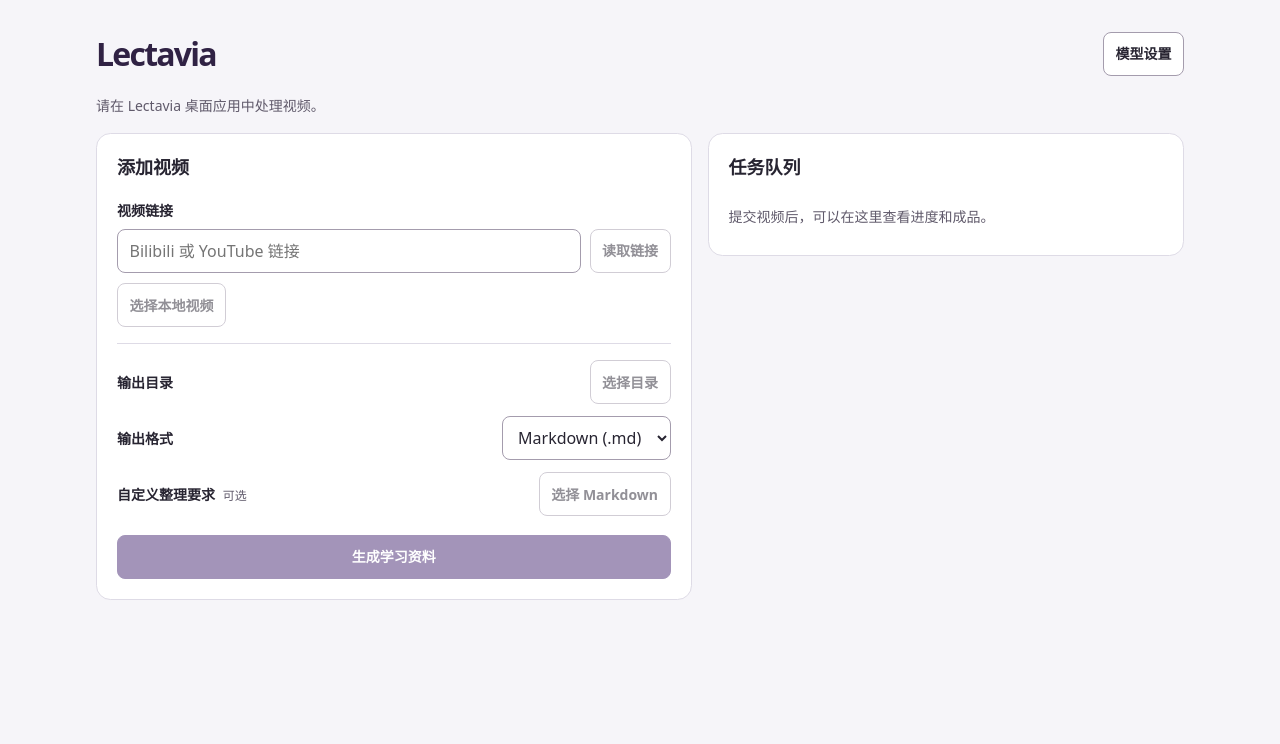
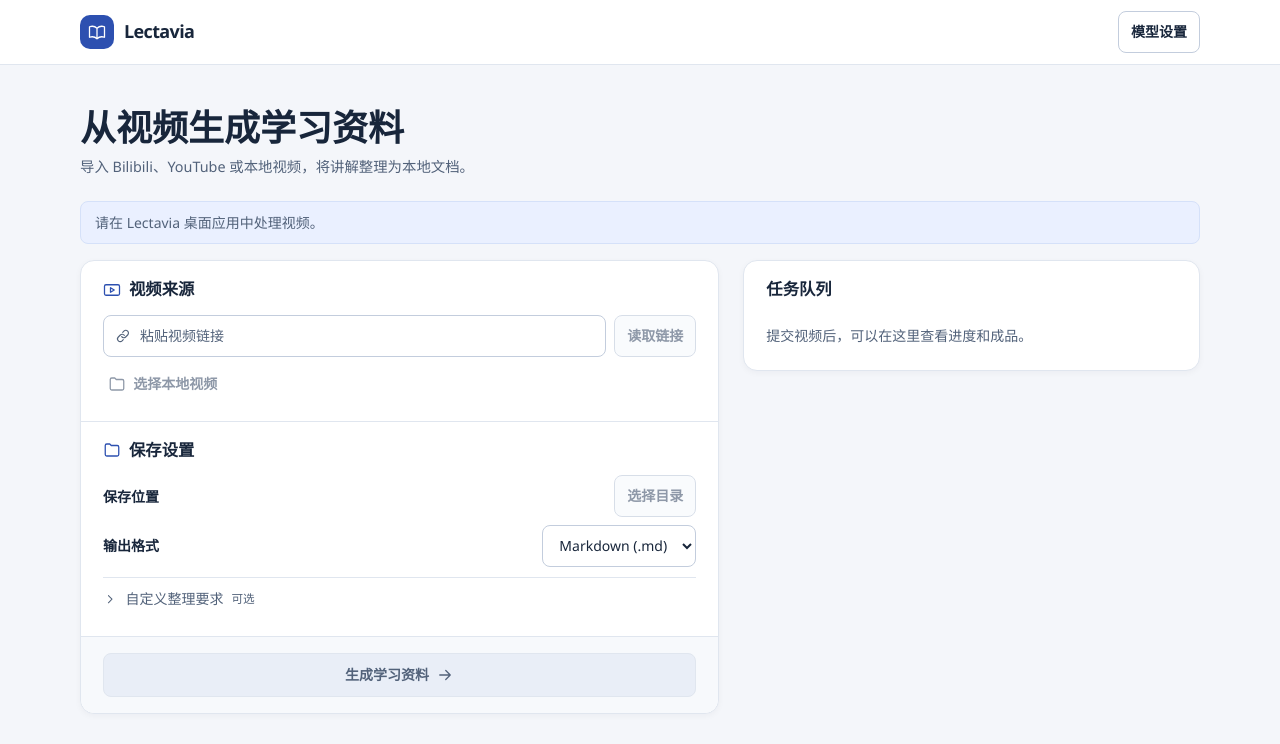
Before and after one commit to aynls/Lectavia, a React (Vite) app: page / in a window 1280 px wide. Shown: the top 744 px of the page. Built offline with nearby package versions, Linux system fonts and the light colour scheme.

Commit message:
style(ui): clarify the study workspace layout

```diff
--- a/src/App.css
+++ b/src/App.css
@@ -1,29 +1,44 @@
 :root {
-  font-family: system-ui, "Microsoft YaHei UI", sans-serif;
-  color: #272431;
-  background: #f6f5f9;
+  font-family: Geist, "Segoe UI", "Microsoft YaHei UI", system-ui, sans-serif;
+  color: #18263b;
+  background: #f4f6fa;
   line-height: 1.55;
   --surface: #fff;
-  --line: #dedbe6;
-  --muted: #605a6b;
-  --accent: #492c75;
+  --surface-subtle: #f7f9fc;
+  --line: #e0e6ef;
+  --control-line: #c3cddd;
+  --muted: #52627a;
+  --accent: #2d50b0;
+  --accent-hover: #244291;
+  --accent-soft: #eaf0ff;
+  --danger: #a12638;
+  --ease-out: cubic-bezier(0.2, 0.75, 0.25, 1);
 }
 
 * {
   box-sizing: border-box;
 }
 
-body {
+body,
+h1,
+h2,
+h3,
+p {
   margin: 0;
 }
 
-main {
-  width: min(100% - 2.5rem, 68rem);
-  margin: 0 auto;
-  padding: 2rem 0 3rem;
+.app-width {
+  width: min(100% - clamp(2rem, 6vw, 6rem), 70rem);
+  margin-inline: auto;
+}
+
+.top-bar {
+  background: var(--surface);
+  border-bottom: 1px solid var(--line);
 }
 
 .app-header,
+.brand,
 .media-heading,
 .task-heading,
 .actions {
@@ -32,36 +47,61 @@ main {
   gap: 0.75rem;
 }
 
-.app-header,
-.task-heading {
+.app-header {
   justify-content: space-between;
+  min-height: 4rem;
+  padding-block: 0.5rem;
 }
 
-.app-header {
-  padding: 0 0 1.2rem;
+.brand {
+  gap: 0.625rem;
+  font-size: 1.125rem;
+  font-weight: 700;
+  letter-spacing: -0.035em;
 }
 
-h1,
-h2,
-h3,
-p {
-  margin: 0;
+.icon {
+  flex: 0 0 auto;
+  width: 1.125rem;
+  height: 1.125rem;
+}
+
+.brand-mark {
+  display: grid;
+  place-items: center;
+  width: 2.125rem;
+  height: 2.125rem;
+  border-radius: 0.625rem;
+  background: var(--accent);
+  color: white;
+}
+
+main {
+  padding-block: clamp(1.5rem, 4vw, 2.5rem) 2rem;
+}
+
+.workspace-title {
+  margin-bottom: 1.375rem;
 }
 
 h1 {
-  color: #302244;
-  font-size: 2rem;
-  letter-spacing: -0.055em;
-  line-height: 1.2;
+  font-size: clamp(1.625rem, 3.4vw, 2.25rem);
+  line-height: 1.25;
+  font-weight: 720;
+}
+
+.workspace-title p {
+  margin-top: 0.4rem;
+  color: var(--muted);
+  font-size: 0.9rem;
 }
 
 h2 {
-  margin-bottom: 1rem;
-  font-size: 1.125rem;
+  font-size: 1.02rem;
 }
 
 h3 {
-  font-size: 1rem;
+  font-size: 0.95rem;
   font-weight: 650;
   overflow-wrap: anywhere;
 }
@@ -69,20 +109,44 @@ h3 {
 .workspace {
   display: grid;
   align-items: start;
-  grid-template-columns: minmax(0, 1.25fr) minmax(0, 1fr);
-  gap: 1rem;
+  grid-template-columns: minmax(0, 1.4fr) minmax(0, 1fr);
+  gap: clamp(1rem, 2.5vw, 1.5rem);
 }
 
 .panel,
 .settings-dialog {
+  min-width: 0;
   background: var(--surface);
   border: 1px solid var(--line);
-  border-radius: 0.9rem;
-  padding: 1.25rem;
+  border-radius: 0.875rem;
+  box-shadow: 0 2px 6px rgb(24 38 59 / 4%);
+}
+
+.composer-section,
+.composer-footer,
+.queue-panel,
+.settings-dialog {
+  padding: 1rem clamp(1rem, 2.5vw, 1.375rem);
+}
+
+.composer-section + .composer-section,
+.composer-footer {
+  border-top: 1px solid var(--line);
+}
+
+.composer-section h2 {
+  display: flex;
+  align-items: center;
+  gap: 0.5rem;
+  margin-bottom: 0.75rem;
+}
+
+.composer-section h2 .icon {
+  color: var(--accent);
 }
 
 label,
-.option > span {
+.option-label > span {
   font-size: 0.875rem;
   font-weight: 650;
 }
@@ -90,67 +154,141 @@ label,
 input,
 select,
 button {
-  min-height: 2.75rem;
+  min-height: 2.625rem;
   min-width: 0;
-  padding: 0.55rem 0.72rem;
-  border: 1px solid #a49cad;
+  padding: 0.5rem 0.75rem;
+  border: 1px solid var(--control-line);
   border-radius: 0.5rem;
   background: var(--surface);
   color: inherit;
   font: inherit;
+  font-size: 0.875rem;
+  transition:
+    background-color 140ms ease,
+    border-color 140ms ease,
+    color 140ms ease;
+}
+
+input::placeholder {
+  color: var(--muted);
 }
 
 button {
+  display: inline-flex;
+  align-items: center;
+  justify-content: center;
+  gap: 0.45rem;
   cursor: pointer;
-  font-size: 0.875rem;
   font-weight: 600;
-  white-space: nowrap;
+}
+
+button:hover:not(:disabled) {
+  border-color: var(--accent);
+  background: var(--accent-soft);
+  color: var(--accent-hover);
+}
+
+button:active:not(:disabled) {
+  background: #dce6ff;
 }
 
 button:disabled {
   cursor: default;
-  opacity: 0.5;
+  background: var(--surface-subtle);
+  color: var(--muted);
+  opacity: 0.65;
 }
 
-button:hover:not(:disabled) {
-  border-color: var(--accent);
+button.quiet {
+  border-color: transparent;
+  background: transparent;
+  color: var(--accent);
 }
 
-input[type="checkbox"] {
-  min-height: auto;
-  width: 1.05rem;
-  height: 1.05rem;
-  margin: 0;
-  accent-color: var(--accent);
+button.quiet:disabled {
+  color: var(--muted);
 }
 
-.primary {
+button.primary {
   border-color: var(--accent);
   background: var(--accent);
   color: #fff;
 }
 
+button.primary:hover:not(:disabled),
+button.primary:active:not(:disabled) {
+  border-color: var(--accent-hover);
+  background: var(--accent-hover);
+  color: #fff;
+}
+
+button.primary:active:not(:disabled) {
+  background: #1e3779;
+}
+
+button.primary:disabled {
+  border-color: var(--line);
+  background: #e9eef7;
+  color: var(--muted);
+  opacity: 1;
+}
+
 :focus-visible {
-  outline: 2px solid #72539d;
+  outline: 2px solid var(--accent);
   outline-offset: 3px;
+}
+
+.sr-only {
+  position: absolute;
+  width: 1px;
+  height: 1px;
+  padding: 0;
+  overflow: hidden;
+  clip-path: inset(50%);
+  white-space: nowrap;
 }
 
 .link-row {
   display: flex;
-  flex-wrap: wrap;
-  gap: 0.55rem;
-  margin: 0.4rem 0 0.625rem;
+  gap: 0.5rem;
 }
 
-.link-row input {
-  flex: 1 1 12rem;
+.link-field {
+  position: relative;
+  flex: 1;
+  min-width: 0;
 }
 
-.media,
-.options {
-  margin-top: 1rem;
-  border-top: 1px solid var(--line);
-  padding-top: 1rem;
+.link-field input {
+  width: 100%;
+  padding-inline-start: 2.25rem;
+}
+
+.link-field .icon {
+  position: absolute;
+  inset: 0 auto 0 0.75rem;
+  margin-block: auto;
+  width: 1rem;
+  height: 1rem;
+  color: var(--muted);
+  pointer-events: none;
+}
+
+.link-row button {
+  flex: 0 0 auto;
+}
+
+.local-video {
+  margin-top: 0.375rem;
+  margin-inline-start: -0.5rem;
+}
+
+.media {
+  margin-top: 0.625rem;
+  padding: 0.75rem;
+  border: 1px solid var(--line);
+  border-radius: 0.625rem;
+  background: var(--surface-subtle);
 }
 
 .media-heading {
@@ -158,11 +296,12 @@ input[type="checkbox"] {
 }
 
 .media-heading img {
-  width: 6.25rem;
+  flex: 0 0 auto;
+  width: 5.5rem;
   aspect-ratio: 16 / 9;
   object-fit: cover;
-  border-radius: 0.4rem;
-  background: #ebe8ef;
+  border-radius: 0.375rem;
+  background: var(--line);
 }
 
 fieldset {
@@ -178,59 +317,115 @@ legend {
 }
 
 .parts {
-  max-height: 14rem;
-  overflow: auto;
   margin-top: 0.75rem;
+}
+
+.parts legend {
+  font-size: 0.875rem;
 }
 
 .checkbox {
   display: flex;
   align-items: center;
-  gap: 0.6rem;
-  min-height: 2.75rem;
+  gap: 0.625rem;
+  min-height: 2.5rem;
   font-weight: 500;
   overflow-wrap: anywhere;
 }
 
 .checkbox input {
   flex: 0 0 auto;
+  min-height: auto;
+  width: 1rem;
+  height: 1rem;
+  margin: 0;
+  accent-color: var(--accent);
 }
 
 .options {
   display: grid;
-  gap: 0.75rem;
+  gap: 0.5rem;
 }
 
 .option {
   display: grid;
   grid-template-columns: minmax(0, 1fr) auto;
   align-items: center;
-  gap: 0.375rem 0.75rem;
+  gap: 0.5rem;
 }
 
-.option small {
-  margin-inline-start: 0.25rem;
+.option-label {
+  min-width: 0;
+}
+
+.file-path,
+.output-path {
   color: var(--muted);
-  font-size: 0.75rem;
+  font-size: 0.8rem;
+  overflow-wrap: anywhere;
+}
+
+.option .file-path {
+  overflow: hidden;
+  text-overflow: ellipsis;
+  white-space: nowrap;
+}
+
+.advanced {
+  margin-top: 0.625rem;
+  border-top: 1px solid var(--line);
+}
+
+.advanced summary {
+  display: flex;
+  align-items: center;
+  gap: 0.5rem;
+  min-height: 2.625rem;
+  width: fit-content;
+  border-radius: 0.375rem;
+  color: var(--muted);
+  cursor: pointer;
+  font-size: 0.875rem;
+  font-weight: 550;
+}
+
+.advanced summary::-webkit-details-marker {
+  display: none;
+}
+
+.advanced summary:hover {
+  color: var(--accent);
+}
+
+.advanced summary .icon {
+  width: 0.9rem;
+  height: 0.9rem;
+  rotate: -90deg;
+}
+
+.advanced[open] summary .icon {
+  rotate: 0deg;
+}
+
+.advanced small {
+  color: var(--muted);
   font-weight: 400;
 }
 
-.file-path {
-  grid-column: 1 / -1;
+.advanced-content {
+  display: grid;
+  gap: 0.5rem;
+  padding: 0.25rem 0 0.375rem 1.375rem;
 }
 
-.file-path span,
-.file-path,
-.output-path {
-  min-width: 0;
-  overflow-wrap: anywhere;
-  color: var(--muted);
-  font-size: 0.82rem;
+.composer-footer {
+  border-radius: 0 0 0.875rem 0.875rem;
+  background: var(--surface-subtle);
 }
 
 .generate {
   width: 100%;
-  margin-top: 1.15rem;
+  min-height: 2.75rem;
 }
 
 .muted,
@@ -240,18 +435,26 @@ legend {
 }
 
 .notice {
+  padding: 0.625rem 0.875rem;
   margin-bottom: 1rem;
+  border: 1px solid #d5e1f9;
+  border-radius: 0.5rem;
+  background: var(--accent-soft);
 }
 
 .muted[role="status"],
 .error {
-  margin-top: 0.55rem;
+  margin-top: 0.5rem;
 }
 
 .error {
-  color: #a12638;
+  color: var(--danger);
   font-size: 0.875rem;
   overflow-wrap: anywhere;
+}
+
+.queue-panel > h2 {
+  margin-bottom: 0.875rem;
 }
 
 .tasks,
@@ -274,6 +477,7 @@ legend {
 
 .task-heading {
   align-items: flex-start;
+  justify-content: space-between;
 }
 
 .task-parts li + li {
@@ -290,8 +494,8 @@ legend {
   flex: 0 0 auto;
   padding: 0.16rem 0.44rem;
   border-radius: 0.35rem;
-  background: #eeebf3;
-  color: #58466d;
+  background: var(--surface-subtle);
+  color: var(--muted);
   font-size: 0.75rem;
   font-weight: 650;
 }
@@ -325,9 +529,7 @@ legend {
 }
 
 .settings-dialog::backdrop {
-  overflow: hidden;
-  overscroll-behavior: contain;
-  background: #211a3666;
+  background: #18263b66;
 }
 
 .settings-dialog > h2 {
@@ -350,10 +552,6 @@ legend {
   margin-bottom: 0.2rem;
 }
 
-.settings-fields {
-  min-inline-size: 0;
-}
-
 .settings-catalog {
   display: flex;
   align-items: center;
@@ -371,7 +569,25 @@ legend {
   margin-top: 1rem;
 }
 
-@media (max-width: 720px) {
+@media (prefers-reduced-motion: no-preference) {
+  .enter,
+  .advanced[open] .advanced-content {
+    animation: enter 180ms var(--ease-out);
+  }
+
+  .advanced summary .icon {
+    transition: rotate 160ms var(--ease-out);
+  }
+
+  @keyframes enter {
+    from {
+      opacity: 0;
+      translate: 0 4px;
+    }
+  }
+}
+
+@media (max-width: 43rem) {
   .workspace {
     grid-template-columns: 1fr;
   }
--- a/src/App.tsx
+++ b/src/App.tsx
@@ -1,6 +1,7 @@
 import { useRef, useState, type SubmitEvent } from "react";
 import { invoke, isTauri } from "@tauri-apps/api/core";
 import { open } from "@tauri-apps/plugin-dialog";
+import { Icon } from "./Icon";
 import { inspectMedia, type MediaInfo } from "./media";
 import { defaultModelSettings, ModelSettings } from "./ModelSettings";
 import { validateModelConnection } from "./models";
@@ -167,9 +168,15 @@ export default function App() {
   }
 
   return (
-    <main>
-      <header className="app-header">
-        <h1>Lectavia</h1>
+    <>
+      <header className="top-bar">
+        <div className="app-width app-header">
+          <div className="brand">
+            <span className="brand-mark">
+              <Icon name="book" />
+            </span>
+            Lectavia
+          </div>
           <ModelSettings
             value={settings}
             onSave={(next) => {
@@ -177,14 +184,33 @@ export default function App() {
               setFormError("");
             }}
           />
+        </div>
       </header>
-      {!desktop && <p className="notice">请在 Lectavia 桌面应用中处理视频。</p>}
+      <main className="app-width">
+        <div className="workspace-title">
+          <h1>从视频生成学习资料</h1>
+          <p>导入 Bilibili、YouTube 或本地视频，将讲解整理为本地文档。</p>
+        </div>
+        {!desktop && (
+          <p className="notice">请在 Lectavia 桌面应用中处理视频。</p>
+        )}
         <div className="workspace">
-        <section className="panel" aria-labelledby="input-heading">
-          <h2 id="input-heading">添加视频</h2>
+          <section className="panel composer" aria-label="生成学习资料">
+            <section
+              className="composer-section"
+              aria-labelledby="input-heading"
+            >
+              <h2 id="input-heading">
+                <Icon name="video" />
+                视频来源
+              </h2>
               <form onSubmit={submitLink}>
-            <label htmlFor="video-url">视频链接</label>
+                <label className="sr-only" htmlFor="video-url">
+                  视频链接
+                </label>
                 <div className="link-row">
+                  <div className="link-field">
+                    <Icon name="link" />
                     <input
                       id="video-url"
                       name="video-url"
@@ -192,7 +218,7 @@ export default function App() {
                       autoCapitalize="none"
                       autoCorrect="off"
                       spellCheck={false}
-                placeholder="Bilibili 或 YouTube 链接"
+                      placeholder="粘贴视频链接"
                       value={link}
                       disabled={!desktop}
                       onBlur={() => previewLink(link)}
@@ -201,12 +227,19 @@ export default function App() {
                         clearPreview();
                       }}
                     />
+                  </div>
                   <button type="submit" disabled={!desktop || !link.trim()}>
                     读取链接
                   </button>
                 </div>
               </form>
-          <button type="button" onClick={chooseVideo} disabled={!desktop}>
+              <button
+                type="button"
+                className="quiet local-video"
+                onClick={chooseVideo}
+                disabled={!desktop}
+              >
+                <Icon name="folder" />
                 选择本地视频
               </button>
               {previewing && (
@@ -220,7 +253,7 @@ export default function App() {
                 </p>
               )}
               {media && (
-            <div className="media">
+                <div className="media enter">
                   <div className="media-heading">
                     {media.thumbnail && (
                       <img
@@ -231,7 +264,9 @@ export default function App() {
                     )}
                     <div>
                       <h3>{media.title}</h3>
-                  {media.uploader && <p className="muted">{media.uploader}</p>}
+                      {media.uploader && (
+                        <p className="muted">{media.uploader}</p>
+                      )}
                     </div>
                   </div>
                   {media.multipart && (
@@ -259,14 +294,32 @@ export default function App() {
                   )}
                 </div>
               )}
-
+            </section>
+            <section
+              className="composer-section"
+              aria-labelledby="output-heading"
+            >
+              <h2 id="output-heading">
+                <Icon name="folder" />
+                保存设置
+              </h2>
               <div className="options">
                 <div className="option">
-              <span>输出目录</span>
-              <button type="button" onClick={chooseFolder} disabled={!desktop}>
+                  <div className="option-label">
+                    <span>保存位置</span>
+                    {folder && (
+                      <p className="file-path" title={folder}>
+                        {folder}
+                      </p>
+                    )}
+                  </div>
+                  <button
+                    type="button"
+                    onClick={chooseFolder}
+                    disabled={!desktop}
+                  >
                     {folder ? "更改目录" : "选择目录"}
                   </button>
-              {folder && <p className="file-path">{folder}</p>}
                 </div>
                 <div className="option">
                   <label htmlFor="output-format">输出格式</label>
@@ -281,23 +334,40 @@ export default function App() {
                     <option value="txt">纯文本 (.txt)</option>
                   </select>
                 </div>
-            <div className="option">
-              <span>
+              </div>
+              <details className="advanced">
+                <summary>
+                  <Icon name="down" />
                   自定义整理要求 <small>可选</small>
-              </span>
-              <button type="button" onClick={choosePrompt} disabled={!desktop}>
-                {prompt ? "更换 Markdown" : "选择 Markdown"}
+                </summary>
+                <div className="advanced-content">
+                  {prompt && (
+                    <p className="file-path" title={prompt.name}>
+                      {prompt.name}
+                    </p>
+                  )}
+                  <div className="actions">
+                    <button
+                      type="button"
+                      onClick={choosePrompt}
+                      disabled={!desktop}
+                    >
+                      {prompt ? "更换文件" : "选择 Markdown 文件"}
                     </button>
                     {prompt && (
-                <div className="actions file-path">
-                  <span>{prompt.name}</span>
-                  <button type="button" onClick={() => setPrompt(null)}>
+                      <button
+                        type="button"
+                        className="quiet"
+                        onClick={() => setPrompt(null)}
+                      >
                         移除
                       </button>
-                </div>
                     )}
                   </div>
                 </div>
+              </details>
+            </section>
+            <div className="composer-footer">
               {formError && (
                 <p className="error" role="alert">
                   {formError}
@@ -310,10 +380,13 @@ export default function App() {
                 onClick={generate}
               >
                 生成学习资料
+                <Icon name="arrow" />
               </button>
+            </div>
           </section>
           <TaskList queue={queue} />
         </div>
       </main>
+    </>
   );
 }
--- /dev/null
+++ b/src/Icon.tsx
@@ -0,0 +1,27 @@
+const paths = {
+  book: "M12 7v14m0-14C9 4 5 4 2 5v14c3-1 7-1 10 2 3-3 7-3 10-2V5c-3-1-7-1-10 2Z",
+  video:
+    "M4 5h16a2 2 0 0 1 2 2v10a2 2 0 0 1-2 2H4a2 2 0 0 1-2-2V7a2 2 0 0 1 2-2Z M10 9l5 3-5 3V9Z",
+  folder:
+    "M3 18V6a2 2 0 0 1 2-2h4l2 2h8a2 2 0 0 1 2 2v10a2 2 0 0 1-2 2H5a2 2 0 0 1-2-2Z",
+  link: "M10 13a4 4 0 0 0 6 .5l3-3a4 4 0 0 0-5.7-5.7l-1.7 1.7m2.4 4.5a4 4 0 0 0-6-.5l-3 3a4 4 0 0 0 5.7 5.7l1.7-1.7",
+  down: "m6 9 6 6 6-6",
+  arrow: "M5 12h14m-6-6 6 6-6 6",
+};
+
+export function Icon({ name }: { name: keyof typeof paths }) {
+  return (
+    <svg
+      className="icon"
+      viewBox="0 0 24 24"
+      fill="none"
+      stroke="currentColor"
+      strokeWidth="1.7"
+      strokeLinecap="round"
+      strokeLinejoin="round"
+      aria-hidden="true"
+    >
+      <path d={paths[name]} />
+    </svg>
+  );
+}
```
Lines whose indentation alone changed are shown as unchanged.
